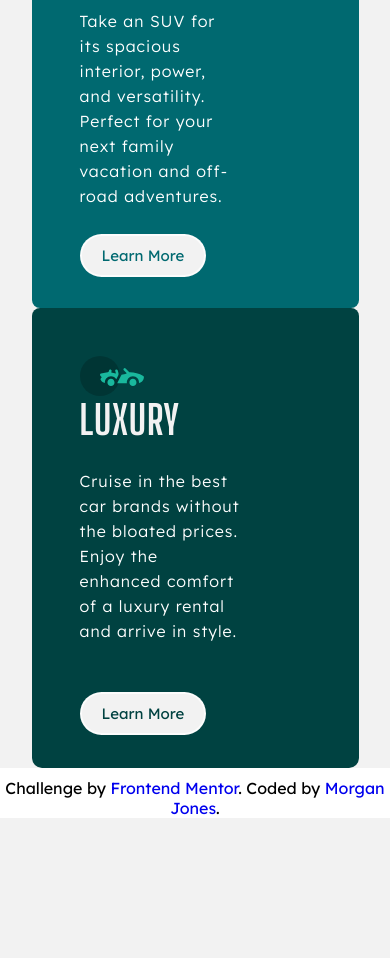
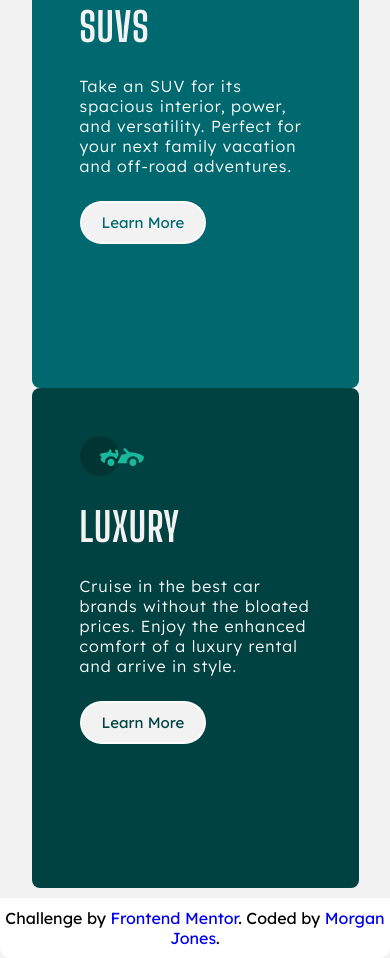
Before and after one commit to MorganEJLA/3-column-preview-card-component, a plain HTML site: page index.html in a window 390 px wide. Shown: the part 660-1618 px from the top of the page. Before the commit the page ends 1478 px from the top, so only its background shows below. Drawn offline with Linux system fonts and the light colour scheme.

Commit message:
changed media queries and overall spacing

```diff
--- a/css/styles.css
+++ b/css/styles.css
@@ -63,12 +63,12 @@ a{
 
 p{
     display:block;
-    width:70%;
+    width:231px;
     color:rgba(255, 255, 255, 1);
 
     font-weight:lighter;
     letter-spacing:1px;
-    line-height:25px;
+
     text-align:left;
     margin-bottom:25px;
 }
@@ -77,7 +77,7 @@ p{
 
 .card{
     width:327px;
-    height:460px;
+    height:500px;
     padding:48px;
     border-radius:8px;
     display:flex;
@@ -88,6 +88,7 @@ p{
 .card-icon{
     width:64px;
     height:40px;
+    margin-bottom:27px;
 }
 
 
@@ -118,6 +119,7 @@ p{
     padding:0.625rem 1.25rem;
     border-radius:1.5625rem;
     border:2px solid var(--transparent-white);
+    margin-bottom:48px;
 
 
 
@@ -134,7 +136,7 @@ p{
 
 #btn-third{
     color:var(--very-dark-cyan);
-    margin-top:23px;
+
 }
 
 
@@ -147,6 +149,7 @@ p{
 #btn-second:hover,
 #btn-second:focus{
     background-color:var(--dark-cyan);
+    color:var(--very-light-grey);
 }
 
 #btn-third:hover,
@@ -159,7 +162,9 @@ p{
 
 footer{
     color:black;
+    margin-top:10px;
     padding-top:10px;
+    padding-bottom:10px;
     background-color:white;
 
    text-align: center;
@@ -168,6 +173,10 @@ footer{
 /*========================================================================
 Media Queries
 ========================================================================*/
+
+@media(min-width:899px){
+
+}
 @media(max-width:978px){
     .main{
         flex-direction:column;
--- a/index.html
+++ b/index.html
@@ -15,7 +15,7 @@
 </head>
 <body>
 
-    <div class = "main">
+    <main class = "main">
         <div class = "card" id = "card-one">
           <img src = "images/icon-sedans.svg" alt = "sedan-icon" class = "card-icon"/>
             <h1 class = "card-header">Sedans</h1>
@@ -42,6 +42,6 @@
       Challenge by <a href="https://www.frontendmentor.io?ref=challenge" target="_blank">Frontend Mentor</a>.
       Coded by <a href="#">Morgan Jones</a>.
       </footer>
-
+  </main>
 </body>
 </html>
```
